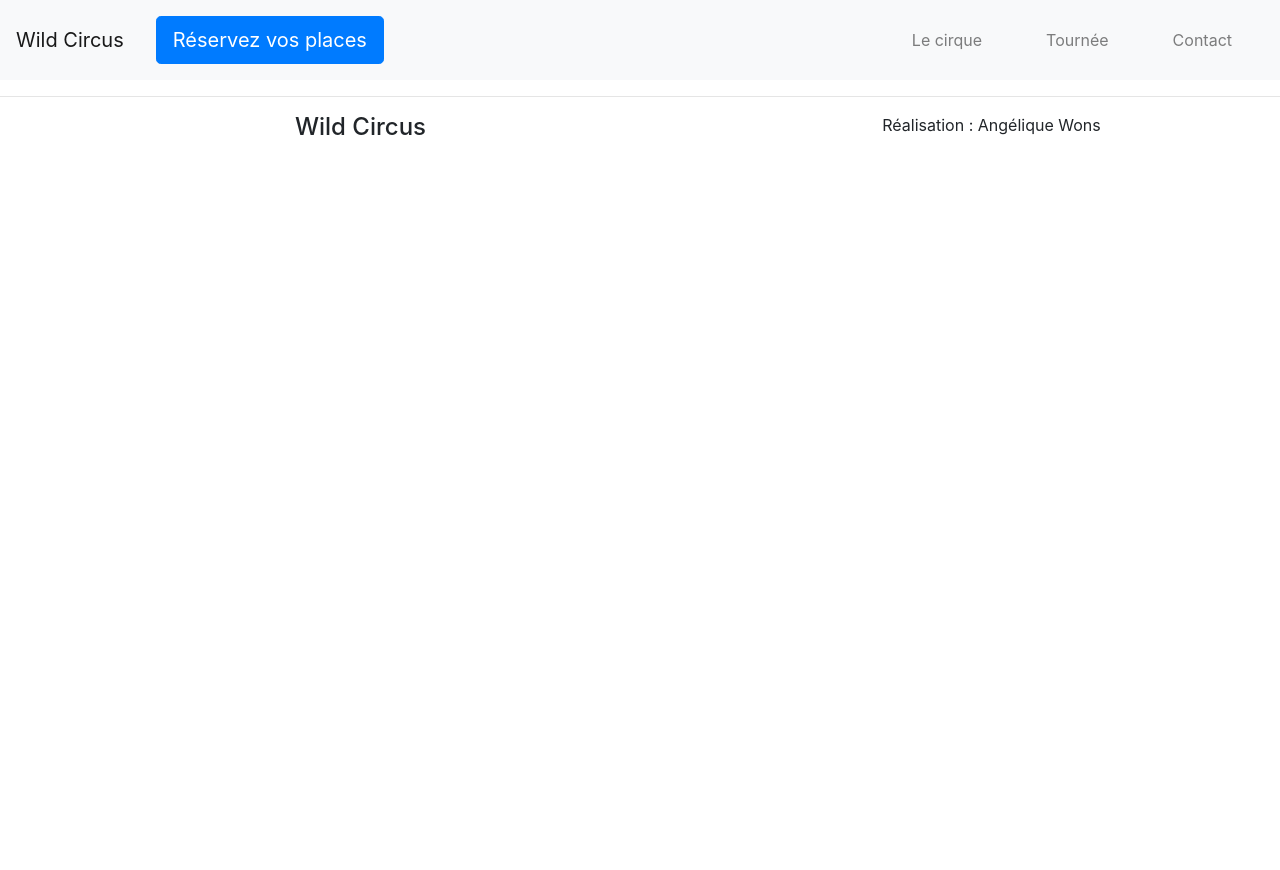
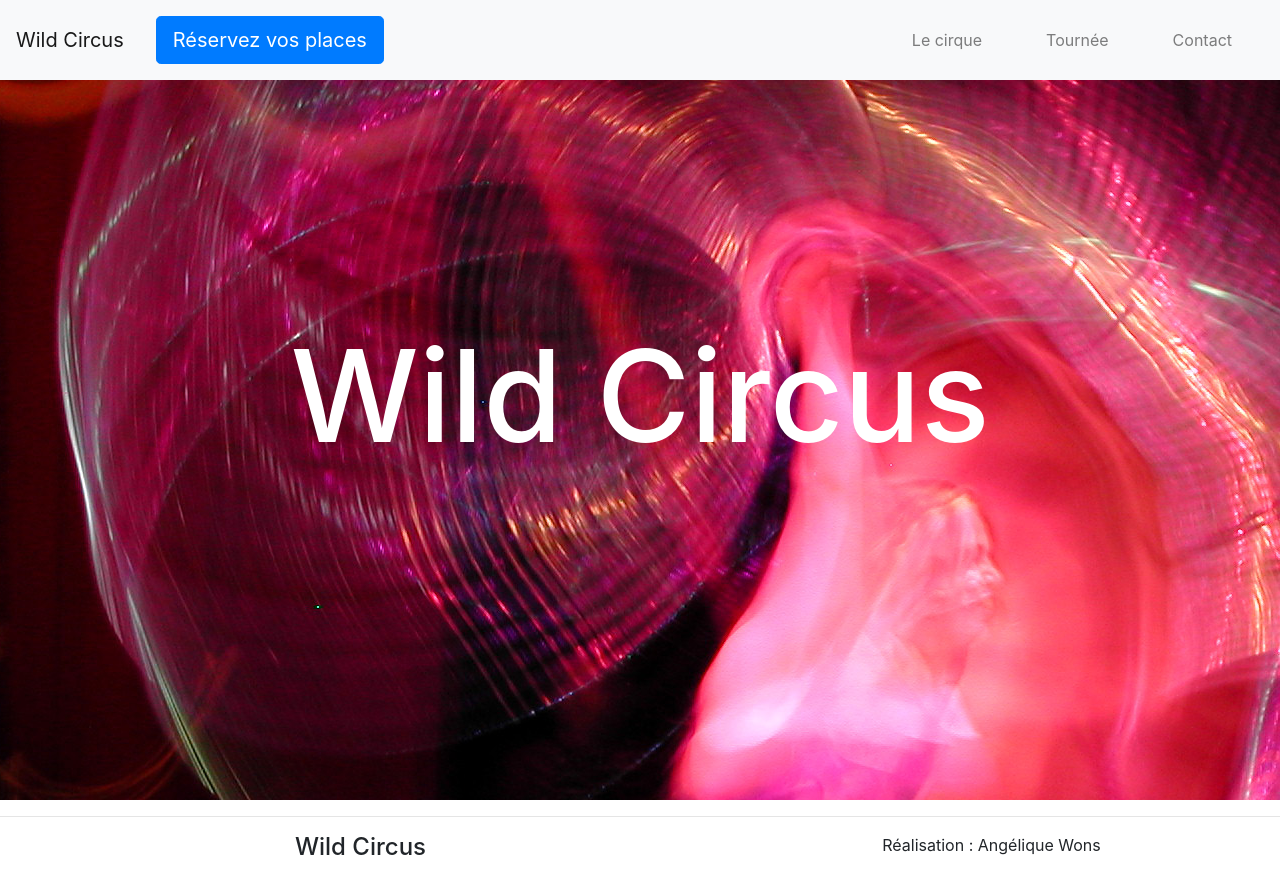
Before and after one commit to angelique-w/wild-circus-front, a React (Create React App) app: page / in a window 1280 px wide. Before the commit the page ends 800 px from the top, so only its background shows below. Built offline with nearby package versions, Linux system fonts and the light colour scheme.

Commit message:
added accueil

```diff
--- /dev/null
+++ b/src/HomePage/Accueil.jsx
@@ -0,0 +1,14 @@
+import React from "react";
+import { Row } from "reactstrap";
+
+import "./homepage.css";
+
+function Accueil() {
+    return (
+        <Row className="min-vh-100 bg-img-accueil justify-content-center align-items-center">
+            <h1 className="text-white fontAccueil">Wild Circus</h1>
+        </Row>
+    );
+}
+
+export default Accueil;
--- a/src/HomePage/HomePage.jsx
+++ b/src/HomePage/HomePage.jsx
@@ -1,9 +1,14 @@
 import React from "react";
 
 import Layout from "../Layout/Layout";
+import Accueil from "./Accueil";
 
 function HomePage() {
-    return <Layout />;
+    return (
+        <Layout>
+            <Accueil />
+        </Layout>
+    );
 }
 
 export default HomePage;
--- /dev/null
+++ b/src/HomePage/homepage.css
@@ -0,0 +1,7 @@
+.bg-img-accueil {
+    background-image: url("../img/circus-lights-1193038.jpg");
+}
+
+.fontAccueil {
+    font-size: 800%;
+}
--- a/src/Layout/Header.jsx
+++ b/src/Layout/Header.jsx
@@ -7,8 +7,7 @@ import {
     Nav,
     NavItem,
     NavLink,
-    Button,
-    NavbarText
+    Button
 } from "reactstrap";
 
 function Header() {
@@ -17,7 +16,7 @@ function Header() {
     const toggle = () => setIsOpen(!isOpen);
 
     return (
-        <div>
+        <div className="fixed-top">
             <Navbar color="light" light expand="md">
                 <NavbarBrand href="/">Wild Circus</NavbarBrand>
                 <NavLink href="">
```
Also changed, not shown: src/img/circus-lights-1193038.jpg (added).
